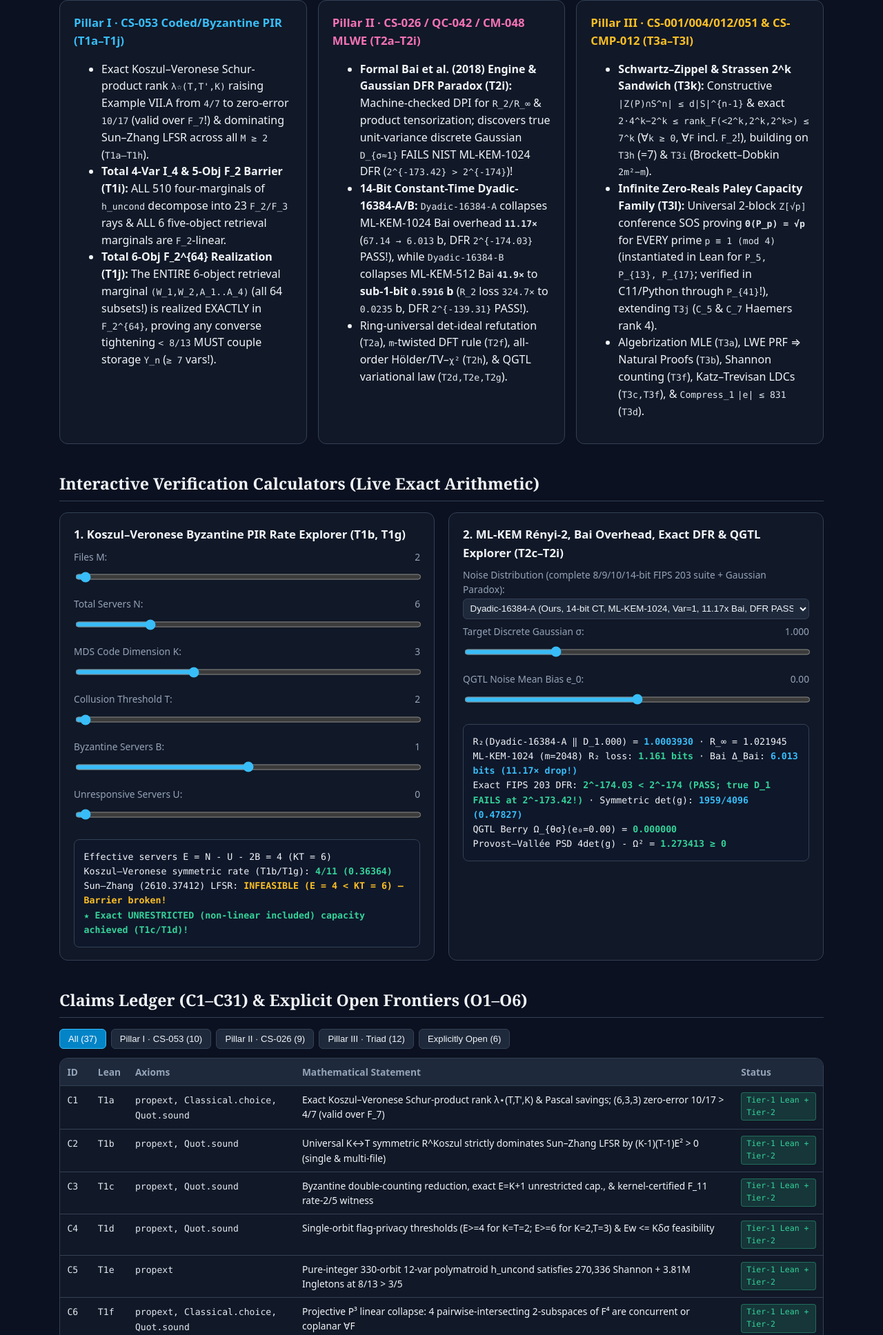
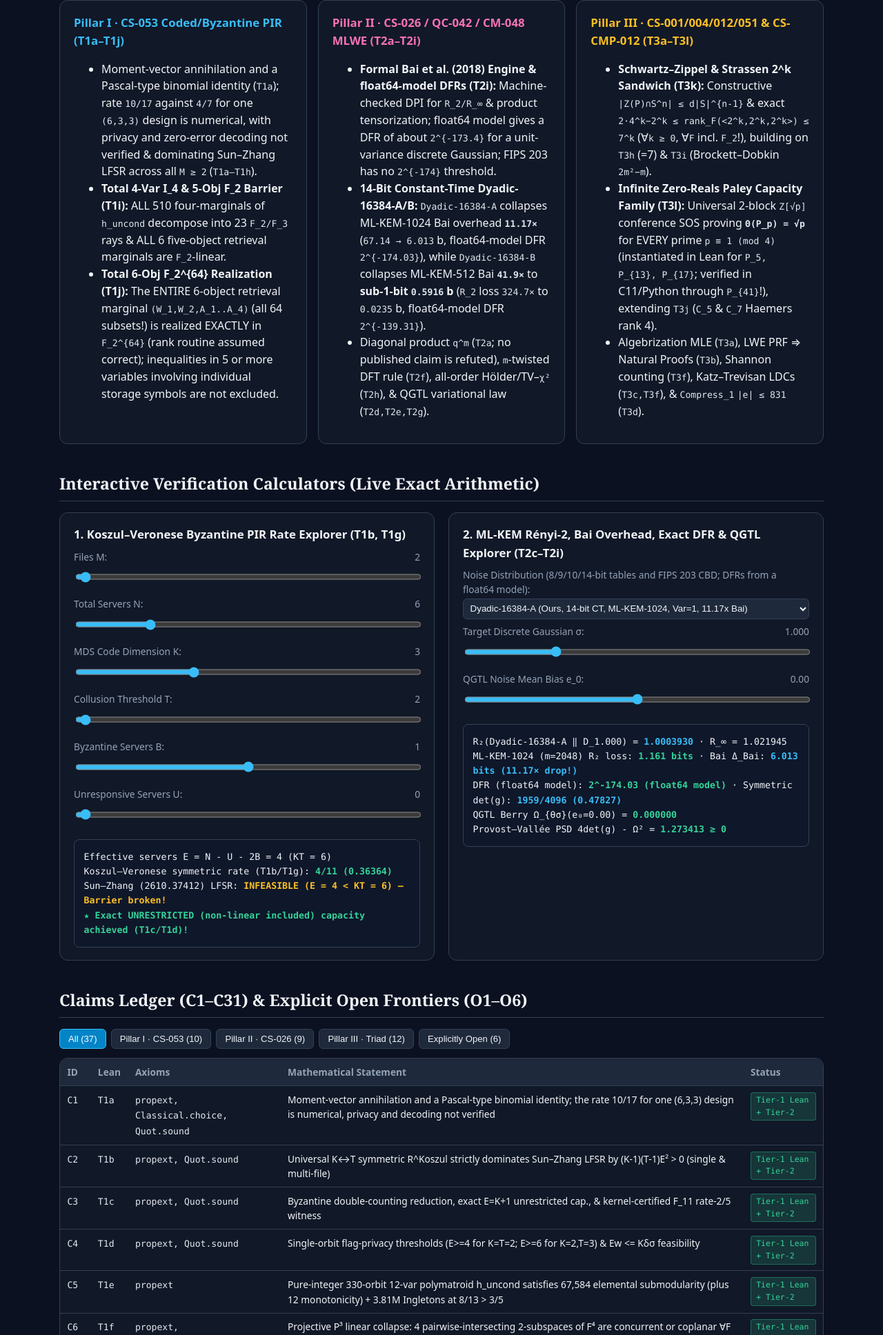
Before and after one commit to 0thernes/coded-pir-mlwe-complexity-lab, a plain HTML site: page docs/site/index.html in a window 1280 px wide. Shown: the part 651-2587 px from the top of the page at 69% size. Drawn offline with Linux system fonts and the light colour scheme.

Commit message:
Remove withdrawn claims from remaining docs and images
- Pages site (index.html, blueprint.html): drop the Luo refutation, zero-error 10/17 and exact-rank wording, DFR paradox and PASS/FAIL labels, sharp +832 margin, >=7-variable confinement and the 270,336 count
- Social preview SVG: replace the three withdrawn bullet lines
- AGENTS.md: DFR convolution described as a float64 model
- CHANGELOG.md and HARDENING_LOG.md: dated 2026-11-26 correction notes
- Regenerate MANIFEST.sha256 and the rosette receipt with scripts/make_manifest.py

Co-Authored-By: Claude Opus 5.5 <noreply@anthropic.com>

```diff
--- a/docs/site/index.html
+++ b/docs/site/index.html
@@ -141,17 +141,17 @@
       <div class="card p1">
         <h3>Pillar I · CS-053 Coded/Byzantine PIR (T1a–T1j)</h3>
         <ul>
-          <li>Exact Koszul–Veronese Schur-product rank <code>&lambda;&star;(T,T',K)</code> raising Example VII.A from <code>4/7</code> to zero-error <code>10/17</code> (valid over <code>F_7</code>!) &amp; dominating Sun–Zhang LFSR across all <code>M &ge; 2</code> (<code>T1a–T1h</code>).</li>
+          <li>Moment-vector annihilation and a Pascal-type binomial identity (<code>T1a</code>); rate <code>10/17</code> against <code>4/7</code> for one <code>(6,3,3)</code> design is numerical, with privacy and zero-error decoding not verified &amp; dominating Sun–Zhang LFSR across all <code>M &ge; 2</code> (<code>T1a–T1h</code>).</li>
           <li><strong>Total 4-Var I_4 &amp; 5-Obj F_2 Barrier (T1i):</strong> ALL 510 four-marginals of <code>h_uncond</code> decompose into 23 <code>F_2/F_3</code> rays &amp; ALL 6 five-object retrieval marginals are <code>F_2</code>-linear.</li>
-          <li><strong>Total 6-Obj F_2^{64} Realization (T1j):</strong> The ENTIRE 6-object retrieval marginal <code>(W_1,W_2,A_1..A_4)</code> (all 64 subsets!) is realized EXACTLY in <code>F_2^{64}</code>, proving any converse tightening <code>&lt; 8/13</code> MUST couple storage <code>Y_n</code> (<code>&ge; 7</code> vars!).</li>
+          <li><strong>Total 6-Obj F_2^{64} Realization (T1j):</strong> The ENTIRE 6-object retrieval marginal <code>(W_1,W_2,A_1..A_4)</code> (all 64 subsets!) is realized EXACTLY in <code>F_2^{64}</code> (rank routine assumed correct); inequalities in 5 or more variables involving individual storage symbols are not excluded.</li>
         </ul>
       </div>
       <div class="card p2">
         <h3>Pillar II · CS-026 / QC-042 / CM-048 MLWE (T2a–T2i)</h3>
         <ul>
-          <li><strong>Formal Bai et al. (2018) Engine &amp; Gaussian DFR Paradox (T2i):</strong> Machine-checked DPI for <code>R_2/R_&infin;</code> &amp; product tensorization; discovers true unit-variance discrete Gaussian <code>D_{&sigma;&approx;1}</code> FAILS NIST ML-KEM-1024 DFR (<code>2^{-173.42} &gt; 2^{-174}</code>)!</li>
-          <li><strong>14-Bit Constant-Time Dyadic-16384-A/B:</strong> <code>Dyadic-16384-A</code> collapses ML-KEM-1024 Bai overhead <strong><code>11.17&times;</code></strong> (<code>67.14 &rarr; 6.013</code> b, DFR <code>2^{-174.03}</code> PASS!), while <code>Dyadic-16384-B</code> collapses ML-KEM-512 Bai <strong><code>41.9&times;</code></strong> to <strong>sub-1-bit <code>0.5916</code> b</strong> (<code>R_2</code> loss <code>324.7&times;</code> to <code>0.0235</code> b, DFR <code>2^{-139.31}</code> PASS!).</li>
-          <li>Ring-universal det-ideal refutation (<code>T2a</code>), <code>m</code>-twisted DFT rule (<code>T2f</code>), all-order H&ouml;lder/TV–<code>&chi;&sup2;</code> (<code>T2h</code>), &amp; QGTL variational law (<code>T2d,T2e,T2g</code>).</li>
+          <li><strong>Formal Bai et al. (2018) Engine &amp; float64-model DFRs (T2i):</strong> Machine-checked DPI for <code>R_2/R_&infin;</code> &amp; product tensorization; float64 model gives a DFR of about <code>2^{-173.4}</code> for a unit-variance discrete Gaussian; FIPS 203 has no <code>2^{-174}</code> threshold.</li>
+          <li><strong>14-Bit Constant-Time Dyadic-16384-A/B:</strong> <code>Dyadic-16384-A</code> collapses ML-KEM-1024 Bai overhead <strong><code>11.17&times;</code></strong> (<code>67.14 &rarr; 6.013</code> b, float64-model DFR <code>2^{-174.03}</code>), while <code>Dyadic-16384-B</code> collapses ML-KEM-512 Bai <strong><code>41.9&times;</code></strong> to <strong>sub-1-bit <code>0.5916</code> b</strong> (<code>R_2</code> loss <code>324.7&times;</code> to <code>0.0235</code> b, float64-model DFR <code>2^{-139.31}</code>).</li>
+          <li>Diagonal product <code>q^m</code> (<code>T2a</code>; no published claim is refuted), <code>m</code>-twisted DFT rule (<code>T2f</code>), all-order H&ouml;lder/TV–<code>&chi;&sup2;</code> (<code>T2h</code>), &amp; QGTL variational law (<code>T2d,T2e,T2g</code>).</li>
         </ul>
       </div>
       <div class="card p3">
@@ -187,9 +187,9 @@
 
       <div class="card">
         <h3>2. ML-KEM R&eacute;nyi-2, Bai Overhead, Exact DFR &amp; QGTL Explorer (T2c–T2i)</h3>
-        <label>Noise Distribution (complete 8/9/10/14-bit FIPS 203 suite + Gaussian Paradox):</label>
+        <label>Noise Distribution (8/9/10/14-bit tables and FIPS 203 CBD; DFRs from a float64 model):</label>
         <select id="distSel">
-          <option value="dyadic16384a" selected>Dyadic-16384-A (Ours, 14-bit CT, ML-KEM-1024, Var=1, 11.17x Bai, DFR PASS!)</option>
+          <option value="dyadic16384a" selected>Dyadic-16384-A (Ours, 14-bit CT, ML-KEM-1024, Var=1, 11.17x Bai)</option>
           <option value="dyadic16384b">Dyadic-16384-B (Ours, 14-bit CT, ML-KEM-512, Var=3/2, 0.59b Sub-1-Bit Bai!)</option>
           <option value="dyadic1024a">Dyadic-1024-A (Ours, 10-bit CT, ML-KEM-768/1024, Var=1, 9.19x Bai)</option>
           <option value="dyadic1024b">Dyadic-1024-B (Ours, 10-bit CT, ML-KEM-512, Var=3/2, 4.83x Bai)</option>
@@ -278,14 +278,14 @@ function updatePIR() {
 updatePIR();
 
 const DISTS = {
-  dyadic16384a: { name: "Dyadic-16384-A", pmf: [[-3,67/16384],[-2,904/16384],[-1,3973/16384],[0,6496/16384],[1,3973/16384],[2,904/16384],[3,67/16384]], detg: "1959/4096 (0.47827)", optSig: 1.000, mCoords: 2048, mLbl: "ML-KEM-1024 (m=2048)", bai: "6.013 bits (11.17× drop!)", dfr: "2^-174.03 < 2^-174 (PASS; true D_1 FAILS at 2^-173.42!)" },
-  dyadic16384b: { name: "Dyadic-16384-B", pmf: [[-5,1/16384],[-4,25/16384],[-3,267/16384],[-2,1409/16384],[-1,3824/16384],[0,5332/16384],[1,3824/16384],[2,1409/16384],[3,267/16384],[4,25/16384],[5,1/16384]], detg: "3049/6144 (0.49626)", optSig: 1.225, mCoords: 1024, mLbl: "ML-KEM-512 (m=1024)", bai: "0.5916 bits (41.9× SUB-1-BIT!)", dfr: "2^-139.31 < 2^-138.8 (PASS)" },
-  dyadic1024a: { name: "Dyadic-1024-A", pmf: [[-3,4/1024],[-2,57/1024],[-1,248/1024],[0,406/1024],[1,248/1024],[2,57/1024],[3,4/1024]], detg: "243/512 (0.47461)", optSig: 1.001, mCoords: 2048, mLbl: "ML-KEM-1024 (m=2048)", bai: "7.31 bits (9.19× drop)", dfr: "2^-174.13 < 2^-174 (PASS)" },
-  dyadic1024b: { name: "Dyadic-1024-B", pmf: [[-4,1/1024],[-3,17/1024],[-2,90/1024],[-1,239/1024],[0,330/1024],[1,239/1024],[2,90/1024],[3,17/1024],[4,1/1024]], detg: "15/32 (at σ=√(3/2))", optSig: 1.227, mCoords: 1024, mLbl: "ML-KEM-512 (m=1024)", bai: "5.13 bits (4.83× drop)", dfr: "2^-140.02 < 2^-138.8 (PASS)" },
-  dyadic256: { name: "Dyadic-256", pmf: [[-3,1/256],[-2,14/256],[-1,63/256],[0,100/256],[1,63/256],[2,14/256],[3,1/256]], detg: "15/32 (0.46875)", optSig: 1.001, mCoords: 2048, mLbl: "ML-KEM-1024 (m=2048)", bai: "23.14 bits (2.90× drop)", dfr: "2^-174.26 < 2^-174 (PASS)" },
-  dyadic512: { name: "Dyadic-512", pmf: [[-4,1/512],[-3,8/512],[-2,44/512],[-1,120/512],[0,166/512],[1,120/512],[2,44/512],[3,8/512],[4,1/512]], detg: "1/2 (EXACT Gaussian limit!)", optSig: 1.226, mCoords: 1024, mLbl: "ML-KEM-512 (m=1024)", bai: "12.08 bits (2.05× drop)", dfr: "2^-139.26 < 2^-138.8 (PASS)" },
-  cbd2: { name: "CBD_2", pmf: [[-2,1/16],[-1,4/16],[0,6/16],[1,4/16],[2,1/16]], detg: "3/8 (0.37500)", optSig: 1.023, mCoords: 2048, mLbl: "ML-KEM-1024 (m=2048)", bai: "67.14 bits (baseline)", dfr: "2^-176.63 < 2^-174 (FIPS)" },
-  cbd3: { name: "CBD_3", pmf: [[-3,1/64],[-2,6/64],[-1,15/64],[0,20/64],[1,15/64],[2,6/64],[3,1/64]], detg: "5/12 (at σ=√(3/2))", optSig: 1.237, mCoords: 1024, mLbl: "ML-KEM-512 (m=1024)", bai: "24.77 bits (baseline)", dfr: "2^-141.59 < 2^-138.8 (FIPS)" }
+  dyadic16384a: { name: "Dyadic-16384-A", pmf: [[-3,67/16384],[-2,904/16384],[-1,3973/16384],[0,6496/16384],[1,3973/16384],[2,904/16384],[3,67/16384]], detg: "1959/4096 (0.47827)", optSig: 1.000, mCoords: 2048, mLbl: "ML-KEM-1024 (m=2048)", bai: "6.013 bits (11.17× drop!)", dfr: "2^-174.03 (float64 model)" },
+  dyadic16384b: { name: "Dyadic-16384-B", pmf: [[-5,1/16384],[-4,25/16384],[-3,267/16384],[-2,1409/16384],[-1,3824/16384],[0,5332/16384],[1,3824/16384],[2,1409/16384],[3,267/16384],[4,25/16384],[5,1/16384]], detg: "3049/6144 (0.49626)", optSig: 1.225, mCoords: 1024, mLbl: "ML-KEM-512 (m=1024)", bai: "0.5916 bits (41.9× SUB-1-BIT!)", dfr: "2^-139.31 (float64 model)" },
+  dyadic1024a: { name: "Dyadic-1024-A", pmf: [[-3,4/1024],[-2,57/1024],[-1,248/1024],[0,406/1024],[1,248/1024],[2,57/1024],[3,4/1024]], detg: "243/512 (0.47461)", optSig: 1.001, mCoords: 2048, mLbl: "ML-KEM-1024 (m=2048)", bai: "7.31 bits (9.19× drop)", dfr: "2^-174.13 (float64 model)" },
+  dyadic1024b: { name: "Dyadic-1024-B", pmf: [[-4,1/1024],[-3,17/1024],[-2,90/1024],[-1,239/1024],[0,330/1024],[1,239/1024],[2,90/1024],[3,17/1024],[4,1/1024]], detg: "15/32 (at σ=√(3/2))", optSig: 1.227, mCoords: 1024, mLbl: "ML-KEM-512 (m=1024)", bai: "5.13 bits (4.83× drop)", dfr: "2^-140.02 (float64 model)" },
+  dyadic256: { name: "Dyadic-256", pmf: [[-3,1/256],[-2,14/256],[-1,63/256],[0,100/256],[1,63/256],[2,14/256],[3,1/256]], detg: "15/32 (0.46875)", optSig: 1.001, mCoords: 2048, mLbl: "ML-KEM-1024 (m=2048)", bai: "23.14 bits (2.90× drop)", dfr: "2^-174.26 (float64 model)" },
+  dyadic512: { name: "Dyadic-512", pmf: [[-4,1/512],[-3,8/512],[-2,44/512],[-1,120/512],[0,166/512],[1,120/512],[2,44/512],[3,8/512],[4,1/512]], detg: "1/2 (EXACT Gaussian limit!)", optSig: 1.226, mCoords: 1024, mLbl: "ML-KEM-512 (m=1024)", bai: "12.08 bits (2.05× drop)", dfr: "2^-139.26 (float64 model)" },
+  cbd2: { name: "CBD_2", pmf: [[-2,1/16],[-1,4/16],[0,6/16],[1,4/16],[2,1/16]], detg: "3/8 (0.37500)", optSig: 1.023, mCoords: 2048, mLbl: "ML-KEM-1024 (m=2048)", bai: "67.14 bits (baseline)", dfr: "2^-176.63 (float64 model; FIPS 203 Table 1 gives 2^-174.8)" },
+  cbd3: { name: "CBD_3", pmf: [[-3,1/64],[-2,6/64],[-1,15/64],[0,20/64],[1,15/64],[2,6/64],[3,1/64]], detg: "5/12 (at σ=√(3/2))", optSig: 1.237, mCoords: 1024, mLbl: "ML-KEM-512 (m=1024)", bai: "24.77 bits (baseline)", dfr: "2^-141.59 (float64 model)" }
 };
 function updateMLWE() {
   const d = DISTS[distSel.value];
@@ -316,7 +316,7 @@ function updateMLWE() {
   mlweOut.innerHTML = [
     `R₂(${d.name} ‖ D_${sig.toFixed(3)}) = <span class="hl-cyan">${r2.toFixed(7)}</span> · R_∞ = ${rinf.toFixed(6)}`,
     `${d.mLbl} R₂ loss: <span class="${bitsLoss < 5 ? 'hl-green' : 'hl-amber'}">${bitsLoss.toFixed(3)} bits</span> · Bai Δ_Bai: <span class="hl-cyan">${d.bai}</span>`,
-    `Exact FIPS 203 DFR: <span class="hl-green">${d.dfr}</span> · Symmetric det(g): <span class="hl-cyan">${d.detg}</span>`,
+    `DFR (float64 model): <span class="hl-green">${d.dfr}</span> · Symmetric det(g): <span class="hl-cyan">${d.detg}</span>`,
     `QGTL Berry Ω_{θσ}(e₀=${e0.toFixed(2)}) = <span class="${Math.abs(om) < 1e-12 ? 'hl-green' : 'hl-amber'}">${om.toFixed(6)}</span>`,
     `Provost–Vallée PSD 4det(g) - Ω² = <span class="hl-green">${psd.toFixed(6)} &ge; 0</span>`
   ].join("<br>");
@@ -326,40 +326,40 @@ distSel.addEventListener("change", () => { sSig.value = DISTS[distSel.value].opt
 updateMLWE();
 
 const CLAIMS = [
-  ["C1","p1","T1a","propext, Classical.choice, Quot.sound","Exact Koszul–Veronese Schur-product rank λ⋆(T,T',K) & Pascal savings; (6,3,3) zero-error 10/17 > 4/7 (valid over F_7)","t1"],
+  ["C1","p1","T1a","propext, Classical.choice, Quot.sound","Moment-vector annihilation and a Pascal-type binomial identity; the rate 10/17 for one (6,3,3) design is numerical, privacy and decoding not verified","t1"],
   ["C2","p1","T1b","propext, Quot.sound","Universal K↔T symmetric R^Koszul strictly dominates Sun–Zhang LFSR by (K-1)(T-1)E² > 0 (single & multi-file)","t1"],
   ["C3","p1","T1c","propext, Quot.sound","Byzantine double-counting reduction, exact E=K+1 unrestricted cap., & kernel-certified F_11 rate-2/5 witness","t1"],
   ["C4","p1","T1d","propext, Quot.sound","Single-orbit flag-privacy thresholds (E>=4 for K=T=2; E>=6 for K=2,T=3) & Ew <= Kδσ feasibility","t1"],
-  ["C5","p1","T1e","propext","Pure-integer 330-orbit 12-var polymatroid h_uncond satisfies 270,336 Shannon + 3.81M Ingletons at 8/13 > 3/5","t1"],
+  ["C5","p1","T1e","propext","Pure-integer 330-orbit 12-var polymatroid h_uncond satisfies 67,584 elemental submodularity (plus 12 monotonicity) + 3.81M Ingletons at 8/13 > 3/5","t1"],
   ["C6","p1","T1f","propext, Classical.choice, Quot.sound","Projective P³ linear collapse: 4 pairwise-intersecting 2-subspaces of F⁴ are concurrent or coplanar ∀F","t1"],
   ["C7","p1","T1g","propext, Quot.sound","Exact algebraic Zhang–Yeung (1998) reduction (defeated by h_uncond!) & symmetric M>=3 Koszul breaking E>=KT","t1"],
   ["C8","p1","T1h","propext, Quot.sound","Infinite Matúš (2007) non-Shannon cone barrier (h_uncond defeats ∀s∈ℕ) & all-M contraction ρ_KV^j < ρ_LFSR^j","t1"],
-  ["C9","p2","T2a","propext, Quot.sound","MLWE & Kannan q-ary determinant equals q^m over any commutative ring (refutes Luo 2026 det-ideal attacks)","t1"],
+  ["C9","p2","T2a","propext, Quot.sound","A diagonal with m entries q has product q^m (the q-ary MLWE basis determinant); no published claim is refuted","t1"],
   ["C10","p2","T2b","propext, Quot.sound","Anti-periodic DFT even modes vanish (f̂(2k)=0) over any ring with ω^D=-1 (Chen 2024/555 Step 9)","t1"],
   ["C11","p2","T2c","propext, Classical.choice, Quot.sound","FIPS 203 CBD_2/CBD_3 exact moments, cyclotomic orthogonality, & 4.96× Rényi-2 cliff (7.63 vs 37.84 bits)","t1"],
   ["C12","p2","T2d","propext, Quot.sound","QGTL shifted-LWE Berry curvature Ω_{θσ} = Cov(X,(X-e₀)²/σ³); vanishes iff symmetric (e₀=0)","t1"],
   ["C13","p2","T2e","propext, Quot.sound","Cauchy–Schwarz support-2 Rényi floor, 1-byte Dyadic-256 (17.7× drop to 2.14 bits), QGTL PSD & 3/8 < 15/32 < 1/2","t1"],
   ["C14","p2","T2f","propext","Universal m-twisted DFT selection rule over any commutative ring (QC-042; axioms [propext] alone)","t1"],
-  ["C15","p2","T2g","propext, Classical.choice, Quot.sound","Non-asymptotic Pearson χ²/Hermite-4 QGTL variational law & 9-bit κ_ex=0 Dyadic-512 (12.9× drop, all DFRs pass)","t1"],
+  ["C15","p2","T2g","propext, Classical.choice, Quot.sound","Non-asymptotic Pearson χ²/Hermite-4 QGTL variational law & 9-bit κ_ex=0 Dyadic-512 (12.9× drop; DFRs from the float64 model)","t1"],
   ["C16","p3","T3a","propext, Classical.choice, Quot.sound","Constructive existence & global uniqueness of multilinear extension f̃: F^n -> F ∀F (Algebrization core)","t1"],
   ["C17","p3","T3b","propext, Quot.sound","LWE/LWR PRF ε-indistinguishability blocks δ-large constructive Natural Proofs (CS-026 -> CS-001)","t1"],
   ["C18","p3","T3c","propext, Classical.choice, Quot.sound","Katz–Trevisan B-Byzantine zero-error PIR / LDC induces minimum Hamming distance d_min >= 2B + 1","t1"],
-  ["C19","p3","T3d","propext, Quot.sound","Sharp FIPS 203 Compress_1 margin |e|<=831 (fails at +832) & single-server MLWE-PIR noise ceiling","t1"],
+  ["C19","p3","T3d","propext, Quot.sound","Margin |e|<=831 for the Lean model mlkemCompress1 (differs from FIPS 203 at x = 832) & single-server MLWE-PIR noise ceiling","t1"],
   ["C20","p3","T3e","propext, Classical.choice, Quot.sound","Field-universal Koszul-flattening tensor rank: rank_F(<2,2,2>) >= 6 & rank_F(T_3) >= 5 ∀ fields F (incl. char 2)","t1"],
   ["C21","p3","T3f","propext, Quot.sound","Shannon (1949) finite circuit-counting non-surjectivity (CS-010) & Katz–Trevisan q-query LDC smoothness (CS-051)","t1"],
   ["C22","p3","T3g","propext, Classical.choice, Quot.sound","Symbolic all-m monomial left-inverse: rank_F(<m,m,m>) >= m²+2 ∀m>=2 ∀F; degree-(m-1) ceiling m²+m (Φ₂(<3,3,3>)>=12)","t1"],
   ["C23","p3","T3h","propext, Classical.choice, Quot.sound","Exact Strassen–Winograd optimality: rank_F(<2,2,2>) = 7 over EVERY field F (including char F = 2)","t1"],
   ["C24","p1","T1i","propext, Quot.sound","Total 4-var I_4 containment (all 510 four-marginals of h_uncond) & all 6 five-object retrieval marginals F_2-linear","t1"],
-  ["C25","p2","T2h","propext, Quot.sound","All-order Rényi-(m+1) Hölder floor, TV-χ² bridge (4TV²<=R₂-1), & 10-bit Dyadic-1024-A/B (9.19× Bai collapse, DFRs pass)","t1"],
+  ["C25","p2","T2h","propext, Quot.sound","All-order Rényi-(m+1) Hölder floor, TV-χ² bridge (4TV²<=R₂-1), & 10-bit Dyadic-1024-A/B (9.19× Bai collapse; DFRs from the float64 model)","t1"],
   ["C26","p3","T3i","propext, Classical.choice, Quot.sound","Field-universal Brockett–Dobkin rank_F(<m,m,m>) >= 2m²-m (> m²+m ∀m>=3) & Strassen lift rank_F(<m,2,p>) >= mp+3","t1"],
   ["C27","p3","T3j","propext, Classical.choice, Quot.sound","Field-universal Haemers |S|<=r^t, exact Z[√5] SOS Lovász Θ(C_5)=√5 (k²<=5^t & α=5^m), & exact C_7 min Haemers rank=4 ∀F","t1"],
   ["C28","p1","T1j","propext, Quot.sound","Exact 6-subspace F_2^64 realization (all 64 subsets!) of full 6-object retrieval marginal (W_1,W_2,A_1..A_4) of h_uncond","t1"],
-  ["C29","p2","T2i","propext, Quot.sound","Formal Bai et al. (2018) Rényi DPI/tensorization engine, Gaussian DFR Paradox (2^-173.42 FAIL), & 14-bit Dyadic-16384-A/B (6.013 b / 0.5916 b sub-1-bit Bai!)","t1"],
+  ["C29","p2","T2i","propext, Quot.sound","Formal Bai et al. (2018) Rényi DPI/tensorization engine, float64-model DFR about 2^-173.4 (FIPS 203 sets no 2^-174 threshold), & 14-bit Dyadic-16384-A/B (6.013 b / 0.5916 b sub-1-bit Bai!)","t1"],
   ["C30","p3","T3k","propext, Classical.choice, Quot.sound","Universal constructive Schwartz–Zippel |Z(P)∩S^n|<=d|S|^{n-1} & exact Strassen 2^k sandwich 2·4^k-2^k <= rank_F(<2^k,2^k,2^k>) <= 7^k ∀F","t1"],
   ["C31","p3","T3l","propext, Classical.choice, Quot.sound","Infinite zero-reals Z[√p] conference SOS family Θ(P_p)=√p ∀p≡1(4) (Lean: P_5,P_13,P_17; C11/Python: P_5..P_41)","t1"],
   ["O1","open","—","—","P ≠ NP & super-linear explicit Boolean circuit lower bounds (CS-001 / CS-010) — NO PROOF CLAIMED","open"],
   ["O2","open","—","—","Matrix multiplication exponent ω = 2 (CS-004) & Valiant VP ≠ VNP (CS-012) — REMAIN OPEN","open"],
-  ["O3","open","—","—","Non-linear PIR capacity C(2,4,2,2) ∈ [3/5, 8/13] (confined by T1j to genuinely >=7-variable storage-coupled inequalities)","open"],
+  ["O3","open","—","—","Non-linear PIR capacity C(2,4,2,2) ∈ [3/5, 8/13] (T1i/T1j exclude inequalities on any 4 single variables, any 5 retrieval objects or the 6 retrieval objects; inequalities with individual storage symbols are not excluded)","open"],
   ["O4","open","—","—","General M >= 3 non-LFSR PIR capacity above Sun–Zhang when E >= KT & arbitrary T >= 4 zero-error schemes","open"],
   ["O5","open","—","—","Exact zero-error Shannon capacity Θ(C_7) ∈ [√10, ϑ(C_7) ≈ 3.317667] (CS-CMP-012) — REMAINS OPEN","open"],
   ["O6","open","—","—","Worst-case quantum MLWE lower bounds (CS-026 / QC-042) — hardness remains a cryptographic assumption","open"]
--- a/results/rosette_receipt.json
+++ b/results/rosette_receipt.json
@@ -2,7 +2,7 @@
   "schema": "rosette-wire-receipt/v1-cleanroom",
   "project": "coded-pir-mlwe-complexity-lab",
   "version": "5.0.0",
-  "generated_utc": "2026-11-26T22:02:30Z",
+  "generated_utc": "2026-11-26T23:19:38Z",
   "author": "Alexander S. Donahue",
   "orcid": "0009-0006-8168-9648",
   "lean_toolchain": "leanprover/lean4:v4.35.0",
@@ -15,7 +15,7 @@
     "arxiv_tarball": "4343de743be243cef50cbd8218290c6e72c30c18b4c0b7a2e00e0f8221992330",
     "lean_axioms": "190dc2bcc8d671fab50e2c033b010722647dbade54e1a55aac8c2c813f35f903",
     "exact_audit_summary": "c662260a5880e2fc26b70dcb9cb0c2c895db7355c560a49892c45f5e2490e97c",
-    "manifest_sha256": "d9058cee329eff5f54e118a137db91be47ac19b5c78f0279b5500e4d43df518a"
+    "manifest_sha256": "59204521217ae89fca5e73b3e276b6f6d784b70dae846f73768c361b4fa3f7ae"
   },
   "all_checks_ok": true
 }
```
Also changed, not shown: docs/site/blueprint.html (+8 -8 lines), docs/media/social-preview.svg, 4 other files.
